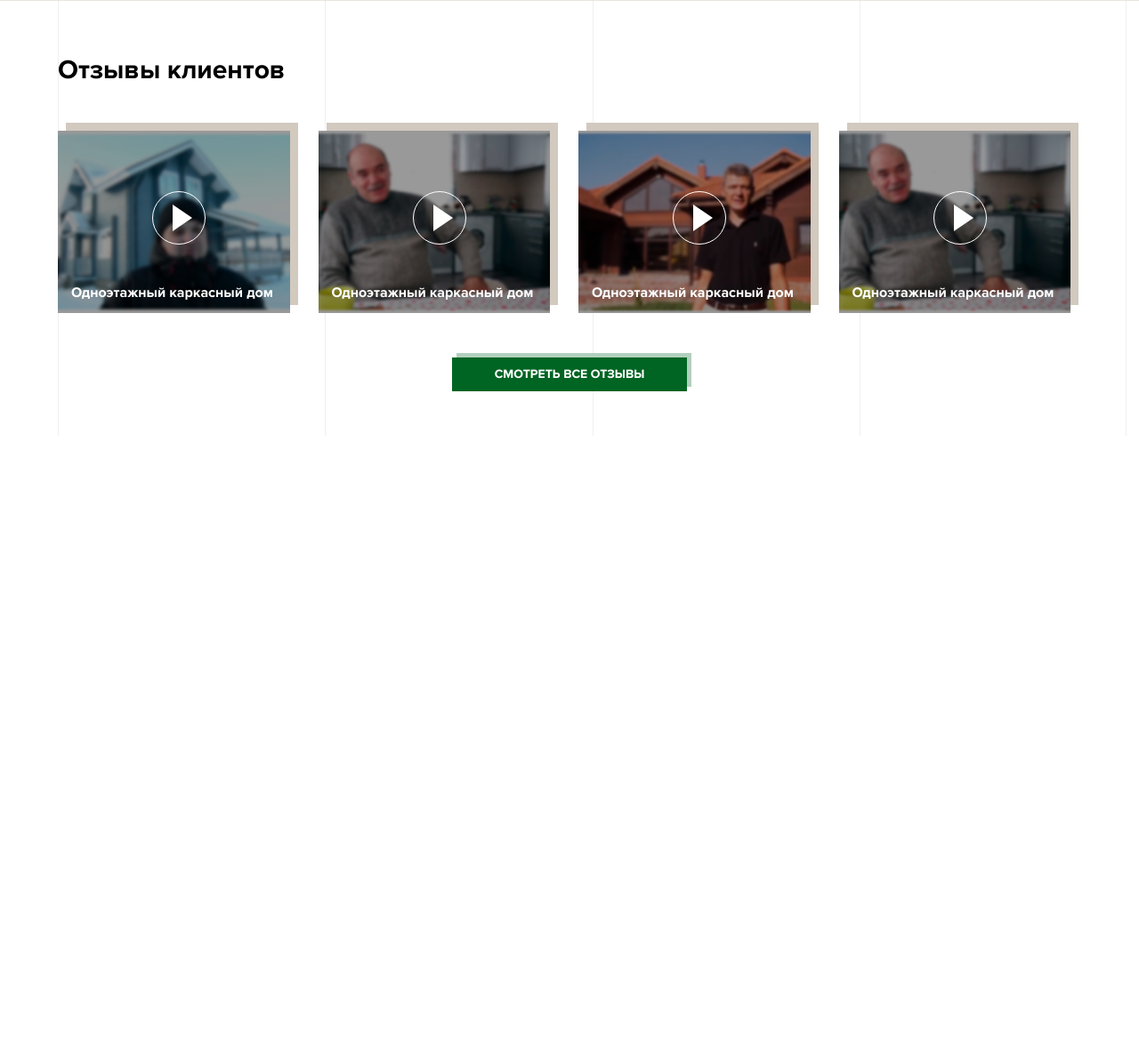
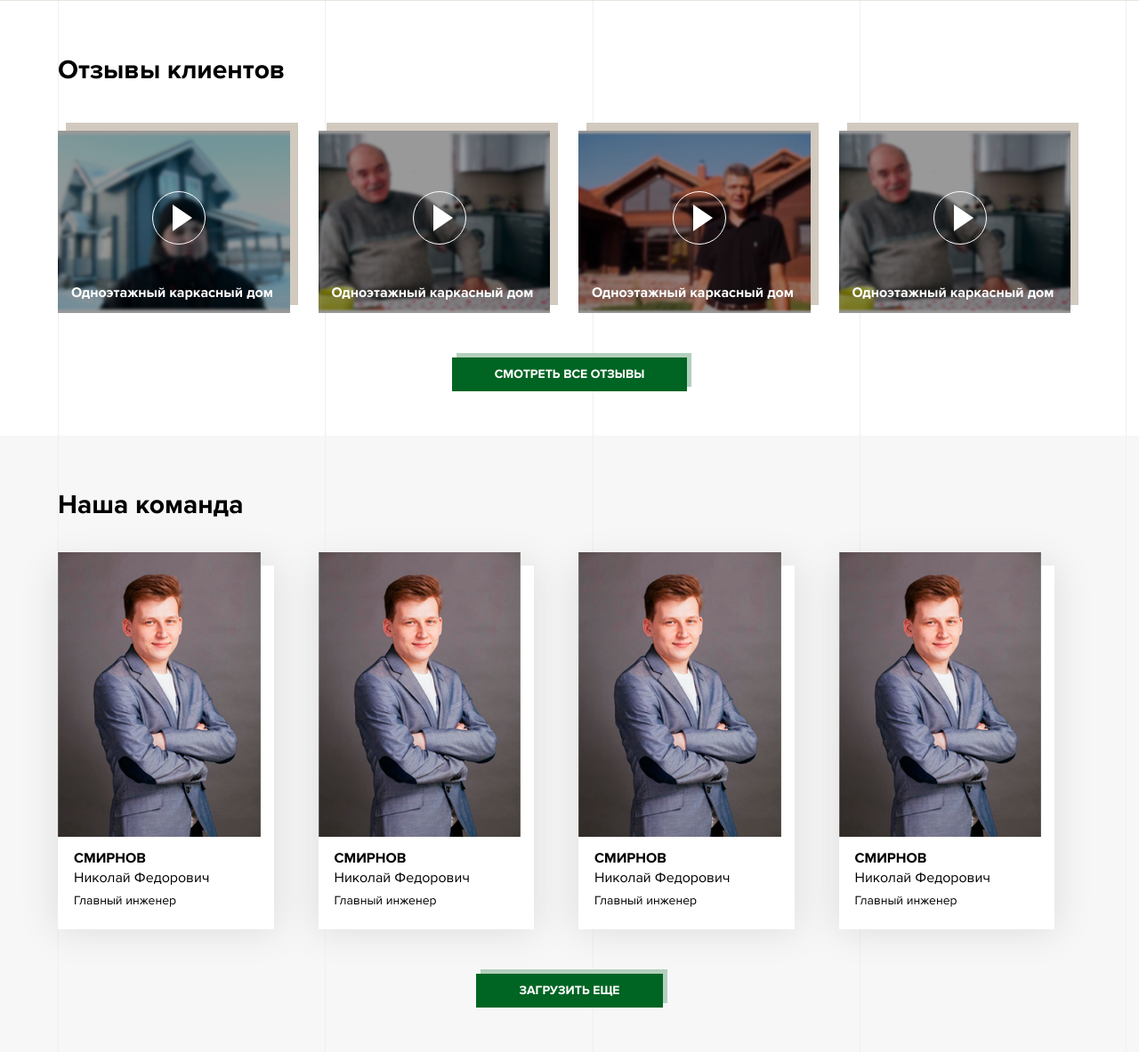
Before and after one commit to AlexKobiliansky/3d-stroj, a website: page app/index.html in a window 1280 px wide. Shown: the part 2856-4039 px from the top of the page at 89% size. Before the commit the page ends 3346 px from the top, so only its background shows below. Drawn offline with Linux system fonts and the light colour scheme.

Commit message:
section team complete

```diff
--- a/app/index.html
+++ b/app/index.html
@@ -482,6 +482,74 @@
 	</section>
 	<!-- ======= END SECTION VIDEOCOMS ======= -->
 
+	<!-- ======= SECTION TEAM ======= -->
+	<section class="s-team s-lightgrey with-bg">
+		<div class="container">
+			<div class="section-title">
+				<h2>Наша команда</h2>
+			</div>
+			<div class="team-wrap">
+				<div class="row">
+					<!-- team-item -->
+					<div class="col-sm-6 col-lg-3">
+						<div class="team-item">
+							<div class="team-item-img" style="background-image: url('img/team-img-1.jpg');"></div>
+							<div class="team-item-content">
+								<div class="team-item-lastname">Смирнов</div>
+								<div class="team-item-name">Николай Федорович</div>
+								<div class="team-item-post">Главный инженер</div>
+							</div>
+						</div>
+					</div>
+					<!-- /team-item -->
+
+					<!-- team-item -->
+					<div class="col-sm-6 col-lg-3">
+						<div class="team-item">
+							<div class="team-item-img" style="background-image: url('img/team-img-1.jpg');"></div>
+							<div class="team-item-content">
+								<div class="team-item-lastname">Смирнов</div>
+								<div class="team-item-name">Николай Федорович</div>
+								<div class="team-item-post">Главный инженер</div>
+							</div>
+						</div>
+					</div>
+					<!-- /team-item -->
+
+					<!-- team-item -->
+					<div class="col-sm-6 col-lg-3">
+						<div class="team-item">
+							<div class="team-item-img" style="background-image: url('img/team-img-1.jpg');"></div>
+							<div class="team-item-content">
+								<div class="team-item-lastname">Смирнов</div>
+								<div class="team-item-name">Николай Федорович</div>
+								<div class="team-item-post">Главный инженер</div>
+							</div>
+						</div>
+					</div>
+					<!-- /team-item -->
+
+					<!-- team-item -->
+					<div class="col-sm-6 col-lg-3">
+						<div class="team-item">
+							<div class="team-item-img" style="background-image: url('img/team-img-1.jpg');"></div>
+							<div class="team-item-content">
+								<div class="team-item-lastname">Смирнов</div>
+								<div class="team-item-name">Николай Федорович</div>
+								<div class="team-item-post">Главный инженер</div>
+							</div>
+						</div>
+					</div>
+					<!-- /team-item -->
+				</div>
+			</div>
+			<div class="btn-wrap">
+				<a href="#0" class="btn btn-green with-shadow">Загрузить еще</a>
+			</div>
+		</div>
+	</section>
+	<!-- ======= END SECTION TEAM ======= -->
+
 
 
 
--- a/app/js/common.js
+++ b/app/js/common.js
@@ -105,6 +105,12 @@ $(document).ready(function(){
             $('.project-item-title').matchHeight({byRow: true});
         }
 
+        if ($(window).width()>=480) {
+            $('.team-item-lastname').matchHeight({byRow: true});
+            $('.team-item-name').matchHeight({byRow: true});
+            $('.team-item-post').matchHeight({byRow: true});
+        }
+
         $('.intro-news-slide .slide-title').height('auto').equalHeights();
 
     }
--- a/app/sass/base/_general.sass
+++ b/app/sass/base/_general.sass
@@ -76,6 +76,11 @@ section
   &.with-bg
     background-image: url('../img/bg-page-creamy.png')
 
+.s-lightgrey
+  background-color: $accent-lightgrey
+  &.with-bg
+    background-image: url('../img/bg-page.png')
+
 .section-title
   margin-bottom: 20px
   h2
--- a/app/sass/base/_media.sass
+++ b/app/sass/base/_media.sass
@@ -22,6 +22,9 @@
 
 // ≥1200px
 +media-breakpoint-down(lg)
+
+  .team-item
+    margin-right: 0
 
   .project-item
     .project-item-img
@@ -53,6 +56,16 @@
 
 // ≥992px
 +media-breakpoint-down(md)
+
+  .s-team
+    .btn-wrap
+      margin-top: 0
+
+  .team-item
+    margin-right: 50px
+    margin-bottom: 70px
+    &-img
+      height: 400px
 
   .s-woodprojects
     .gallery-wrap
@@ -111,6 +124,16 @@
 // ≥768px
 +media-breakpoint-down(sm)
 
+  .s-team
+    .btn-wrap
+      margin-top: 0
+
+  .team-item
+    margin-right: 20px
+    margin-bottom: 50px
+    &-img
+      height: 320px
+
   .s-videocoms
     .video-item
       height: 290px
@@ -140,6 +163,12 @@
 
 // ≥480px
 +media-breakpoint-down(xs)
+
+  .team-item
+    margin-right: 30px
+    margin-left: 20px
+    &-img
+      height: 400px
 
   .s-videocoms
     .video-item
--- /dev/null
+++ b/app/sass/layout/_s-team.sass
@@ -0,0 +1,29 @@
+.s-team
+  .btn-wrap
+    margin-top: 20px
+
+.team-wrap
+  margin-top: 50px
+
+.team-item
+  background-color: #fff
+  box-shadow: 0 0 40px 3px rgba(#000, .1)
+  margin-right: 30px
+  margin-bottom: 30px
+  &-img
+    +bg-cover
+    height: 320px
+    width: calc(100% - 15px)
+    position: relative
+    top: -15px
+  &-content
+    line-height: 1.2
+    padding: 0 18px 23px
+  &-lastname
+    font-weight: 700
+    text-transform: uppercase
+    margin-bottom: 3px
+  &-name
+    margin-bottom: 8px
+  &-post
+    font-size: 14px
--- a/app/sass/main.sass
+++ b/app/sass/main.sass
@@ -10,6 +10,7 @@
 @import layout/s-building
 @import layout/s-woodprojects
 @import layout/s-videocoms
+@import layout/s-team
 @import layout/footer
 
 @import components/c-buttons
```
Also changed, not shown: app/css/main.min.css, app/img/team-img-1.jpg (added), app/js/scripts.min.js.
